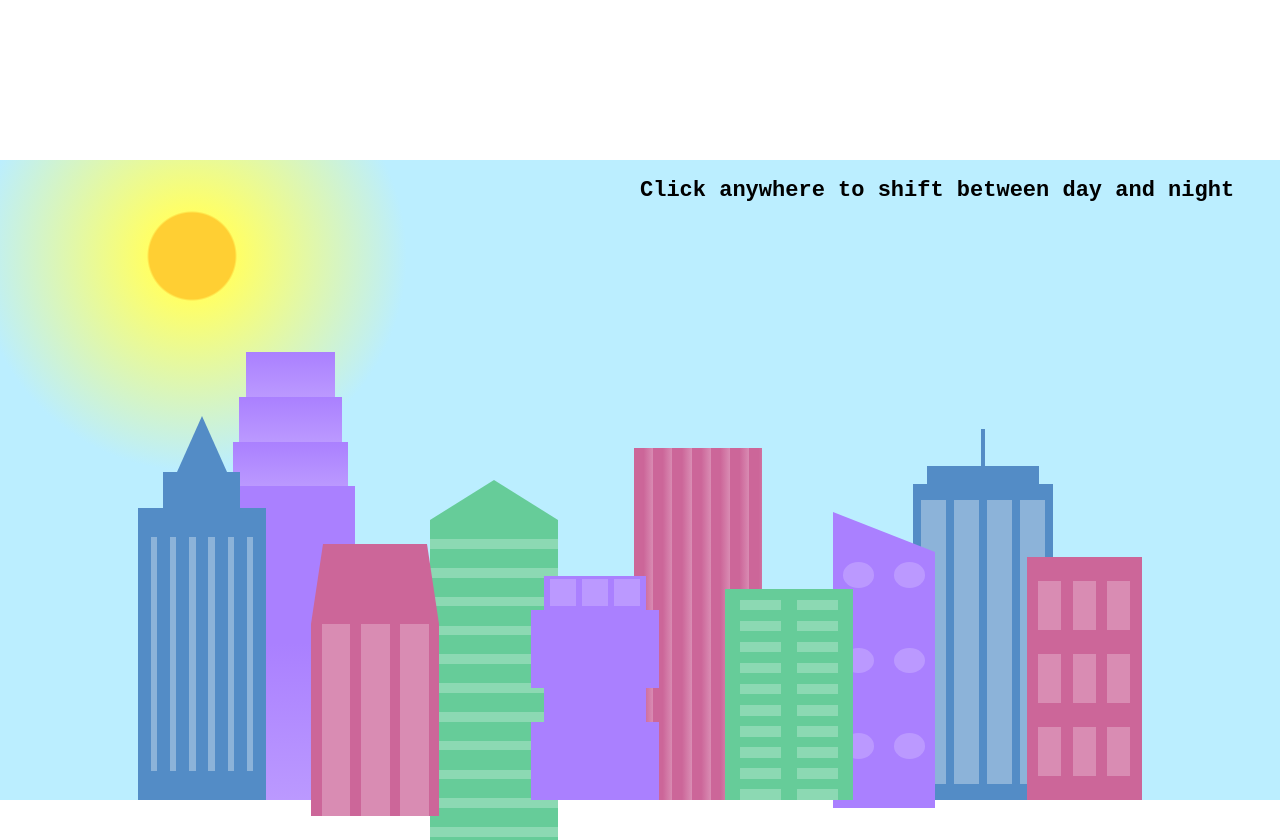
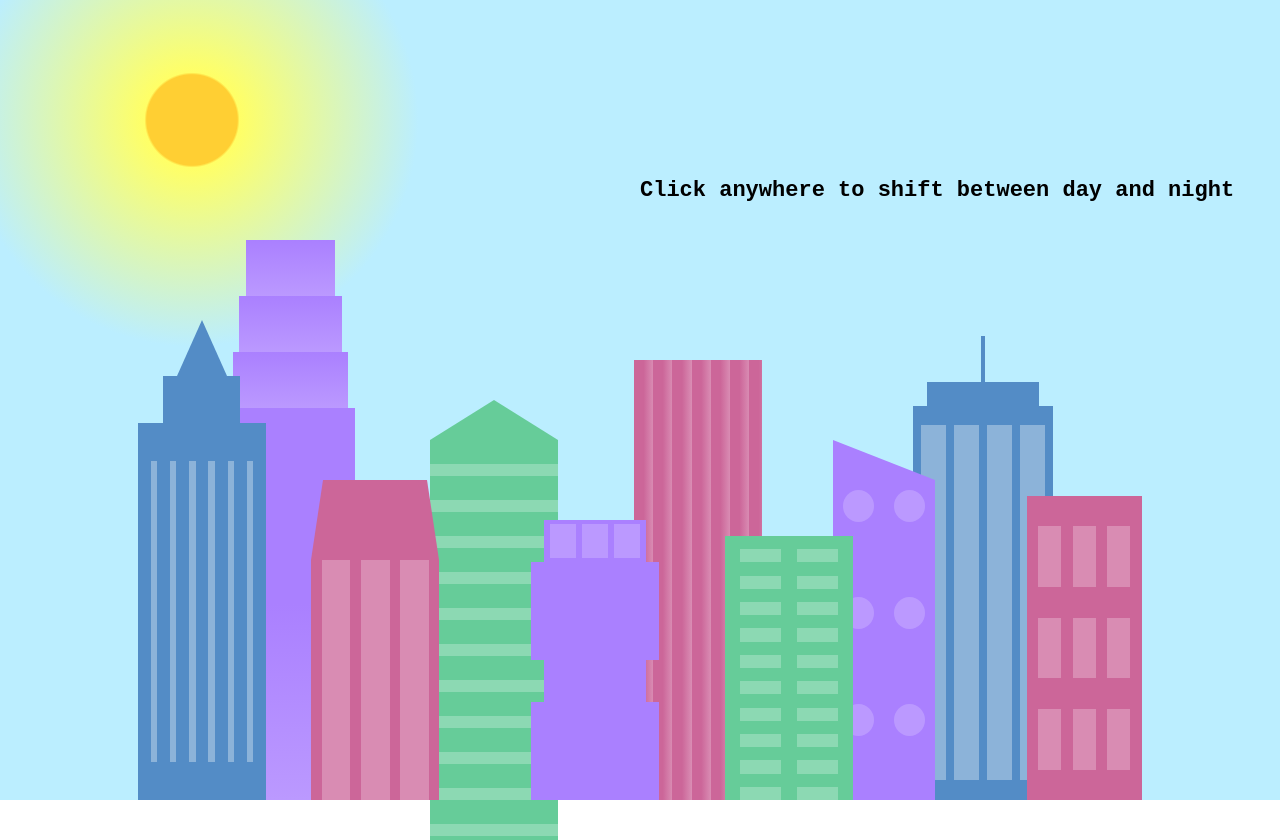
Before and after one commit to bokkle/city-skyline, a plain HTML site: page index.html in a window 1280 px wide. Drawn offline with Linux system fonts and the light colour scheme.

Commit message:
more updates

```diff
--- a/styles.css
+++ b/styles.css
@@ -33,12 +33,13 @@ h2 {
 .background-buildings,
 .foreground-buildings {
   width: 100%;
-  height: calc(100vh - 20%);
+  height: 100vh;
+  min-height: 100vh;
   display: flex;
   align-items: flex-end;
   justify-content: space-evenly;
   position: absolute;
-  top: 20%;
+  top: 0;
 }
 
 .building-wrap {
```
